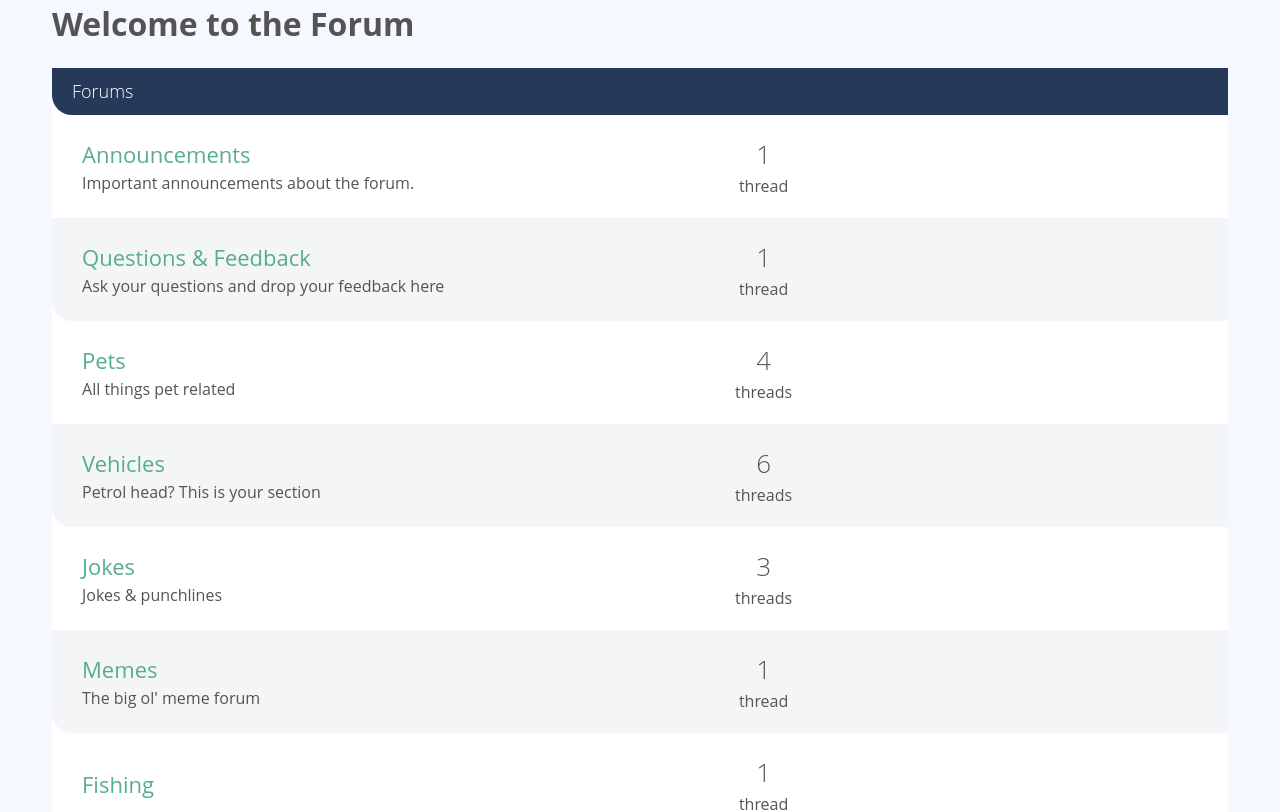
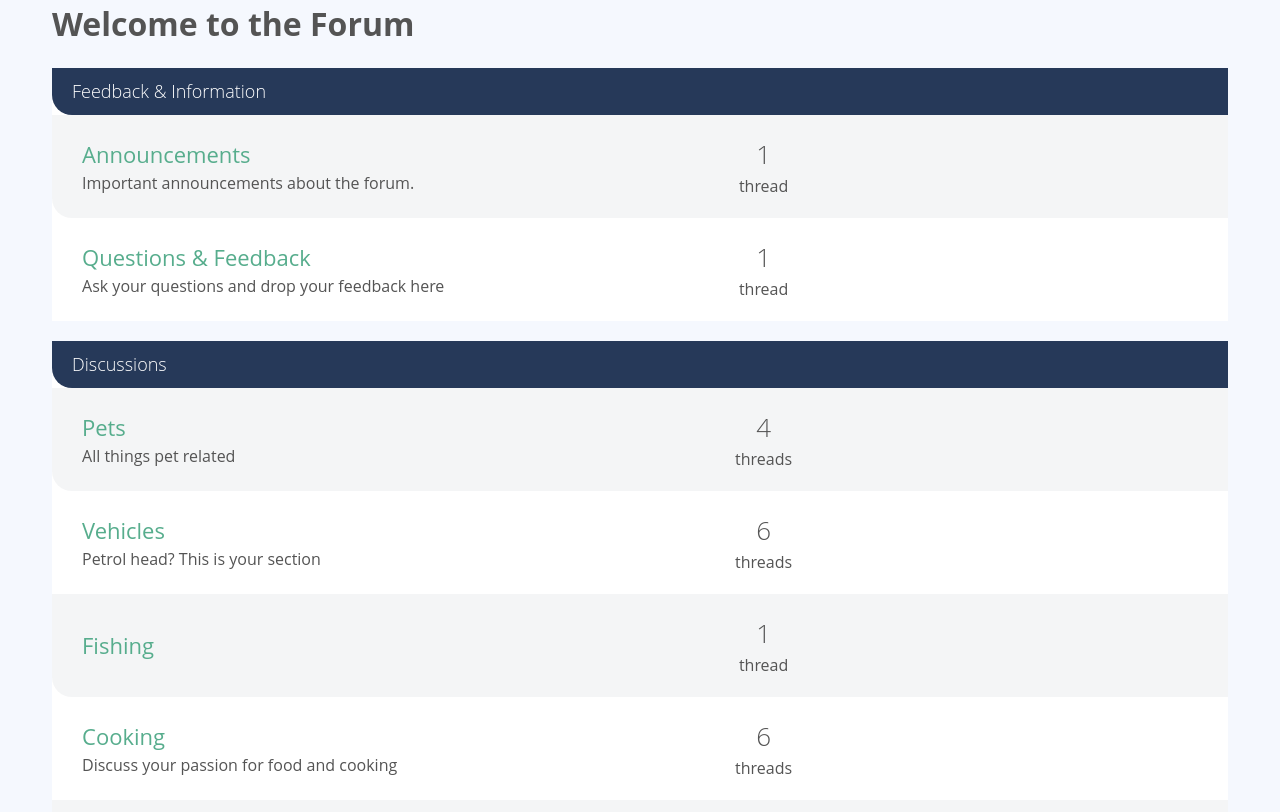
Before and after one commit to un4ckn0wl3z/vuemaster, a Vue app: page / in a window 1280 px wide. Shown: the top 812 px of the page. Built offline with nearby package versions, Linux system fonts and the light colour scheme.

Commit message:
manage category

```diff
--- /dev/null
+++ b/src/components/CategoryList.vue
@@ -0,0 +1,21 @@
+<template>
+  <div>
+    <CategoryListItem v-for="(category, index) in categories" :key="index" :category="category" />
+  </div>
+</template>
+
+<script>
+import CategoryListItem from './CategoryListItem'
+
+export default {
+  props: {
+    categories: {
+      required: true,
+      type: Array
+    }
+  },
+  components: {
+    CategoryListItem
+  }
+}
+</script>
--- /dev/null
+++ b/src/components/CategoryListItem.vue
@@ -0,0 +1,33 @@
+<template>
+    <div class="forum-list">
+
+              <h2 class="list-title">
+                  <router-link :to="{name: 'Category', params: {id: category['.key']}}">{{category.name}}</router-link>
+              </h2>
+
+              <ForumList :forums="categoryForums" />
+
+          </div>
+</template>
+
+<script>
+import ForumList from './ForumList'
+import sourceData from '@/data'
+
+export default {
+  props: {
+    category: {
+      required: true,
+      type: Object
+    }
+  },
+  components: {
+    ForumList
+  },
+  computed: {
+    categoryForums () {
+      return Object.values(sourceData.forums).filter(forum => forum.categoryId === this.category['.key'])
+    }
+  }
+}
+</script>
--- a/src/components/ForumList.vue
+++ b/src/components/ForumList.vue
@@ -1,9 +1,5 @@
 <template>
-  <div class="forum-list">
-
-              <h2 class="list-title">
-                  <a href="#">Forums</a>
-              </h2>
+  <div >
 
               <ForumListItem v-for="(forum, index) in forums" :forum="forum" :key="index" />
 
--- /dev/null
+++ b/src/pages/PageCategory.vue
@@ -0,0 +1,27 @@
+<template>
+  <div class="col-full">
+    <h1>{{category.name}}</h1>
+    <CategoryListItem :category="category"/>
+  </div>
+</template>
+<script>
+import sourceData from '@/data'
+import CategoryListItem from '@/Components/CategoryListItem'
+
+export default {
+  components: {
+    CategoryListItem
+  },
+  props: {
+    id: {
+      required: true,
+      type: String
+    }
+  },
+  computed: {
+    category () {
+      return sourceData.categories[this.id]
+    }
+  }
+}
+</script>
--- a/src/pages/PageHome.vue
+++ b/src/pages/PageHome.vue
@@ -1,24 +1,22 @@
 <template>
   <div class="col-full">
     <h1>Welcome to the Forum</h1>
-    <ForumList :forums="forums"/>
+    <CategoryList :categories="categories"/>
   </div>
 </template>
 
 <script>
 import sourceData from '@/data'
-import ForumList from '@/components/ForumList'
+import CategoryList from '@/components/CategoryList'
 console.log(sourceData)
 
 export default {
   components: {
-    ForumList
+    CategoryList
   },
   data () {
     return {
-      forums: Object.values(sourceData.forums),
-      posts: sourceData.posts,
-      users: sourceData.users
+      categories: Object.values(sourceData.categories)
     }
   }
 }
--- a/src/router/index.js
+++ b/src/router/index.js
@@ -2,6 +2,7 @@ import Vue from 'vue'
 import Router from 'vue-router'
 import Home from '@/pages/PageHome'
 import ThreadShow from '@/pages/PageThreadShow'
+import Category from '@/pages/PageCategory'
 import Forum from '@/pages/PageForum'
 import NotFound from '@/pages/PageNotFound'
 
@@ -21,6 +22,12 @@ export default new Router({
       props: true
     },
     {
+      path: '/category/:id',
+      name: 'Category',
+      component: Category,
+      props: true
+    },
+    {
       path: '/thread/:id',
       name: 'ThreadShow',
       component: ThreadShow,
```
